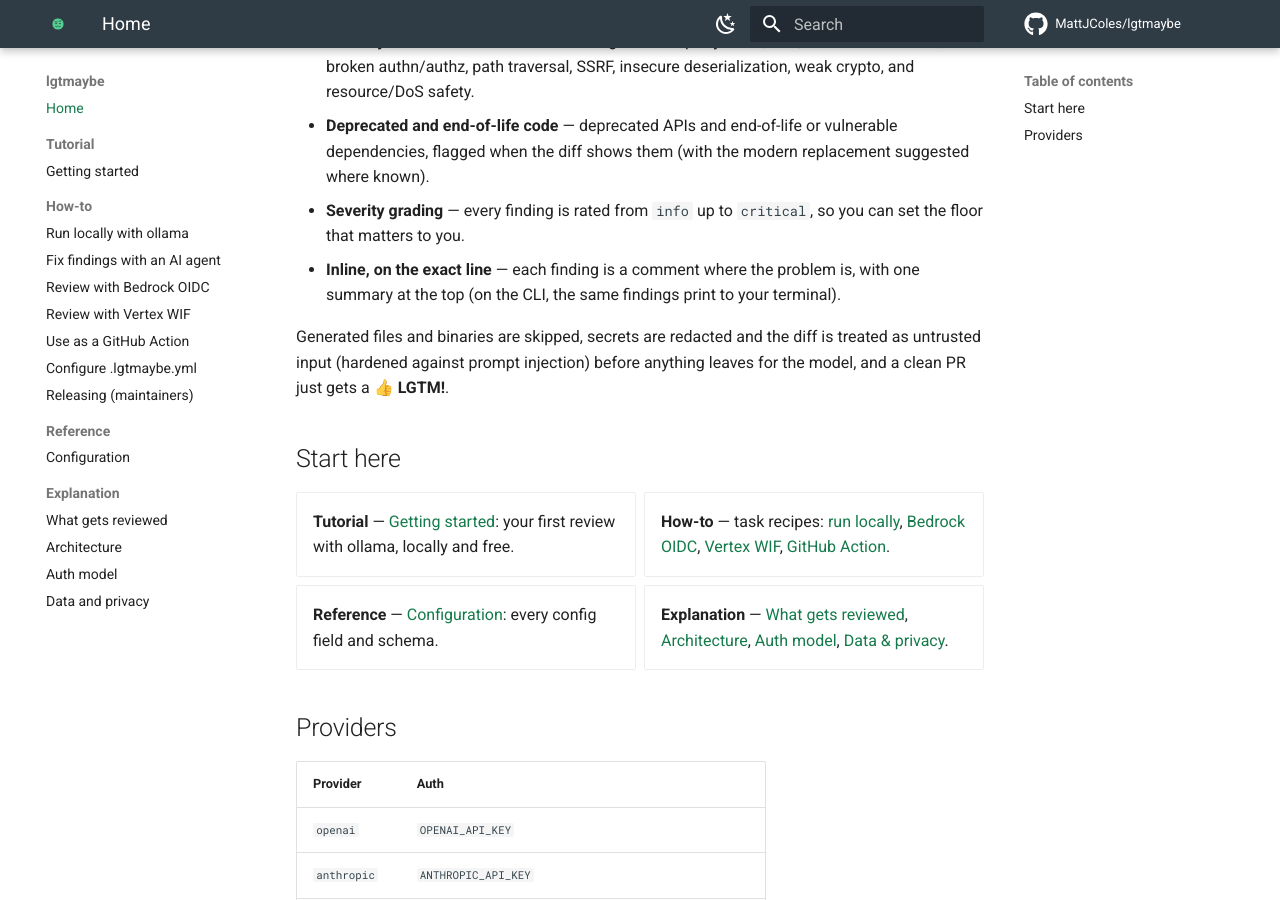
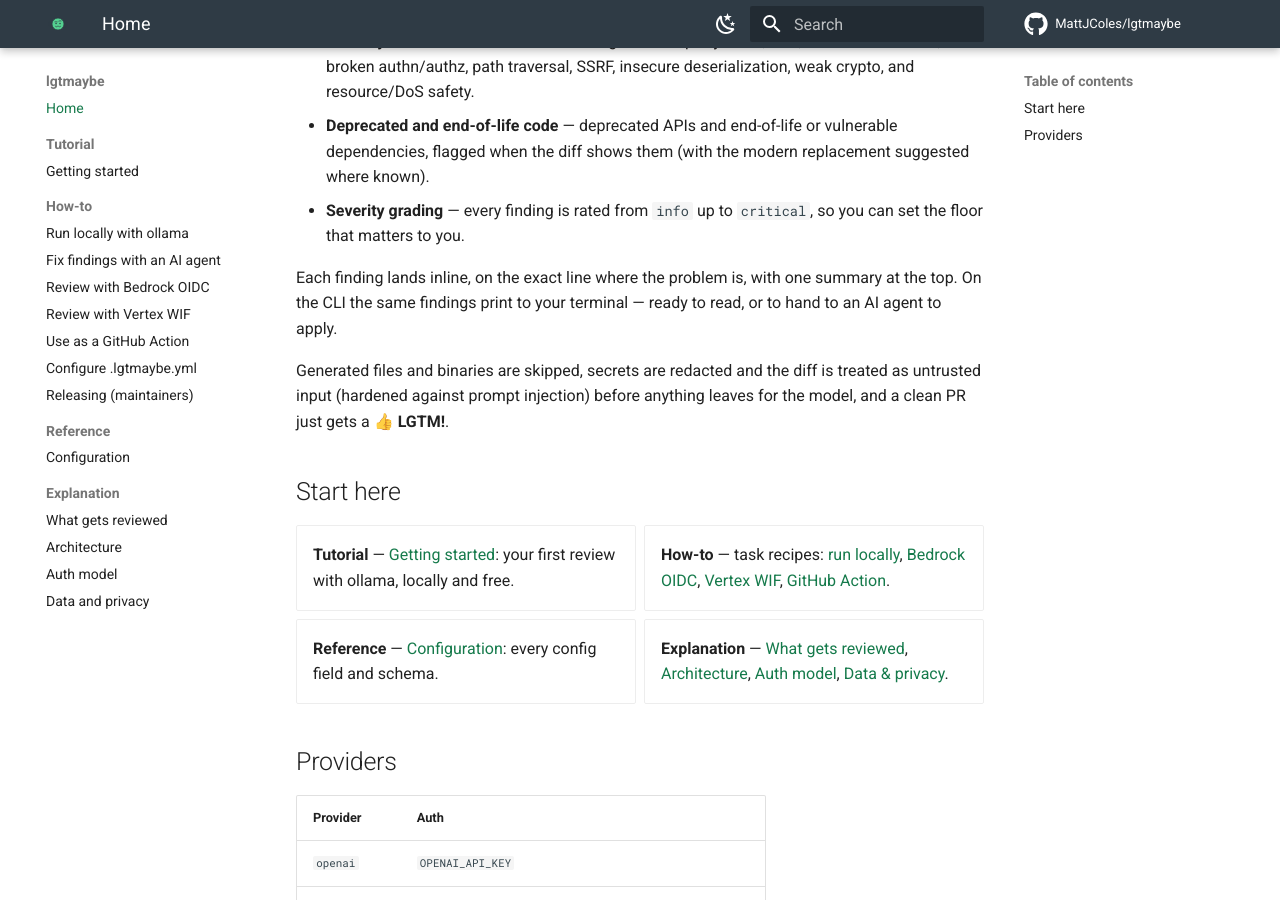
Before and after one commit to actions-marketplace-validations/MattJColes_lgtmaybe, an MkDocs documentation site: the page built from docs/index.md, in a window 1280 px wide and 900 px high, scrolled down 631 px. Built offline with MkDocs 1.6.1 and Material for MkDocs 9.7.7, drawn with Linux system fonts in a browser that asks for light colours; comment, search, counter and statistics services are not loaded.

Commit message:
docs: make the inline/summary feature a paragraph, not a bullet
The 'inline, on the exact line' item describes how findings are presented, not
another category like the bullets above it, so move it out of the list into a
short paragraph. Note accurately that the CLI output can be read or handed to an
AI agent to apply.

Co-Authored-By: Claude Opus 4.8 (1M context) <noreply@anthropic.com>

```diff
--- a/docs/index.md
+++ b/docs/index.md
@@ -24,7 +24,10 @@ Reviews surface the things you'd want a careful reviewer to catch:
 - **Security vulnerabilities** — an OWASP-aligned sweep: injection, XSS, hardcoded secrets, broken authn/authz, path traversal, SSRF, insecure deserialization, weak crypto, and resource/DoS safety.
 - **Deprecated and end-of-life code** — deprecated APIs and end-of-life or vulnerable dependencies, flagged when the diff shows them (with the modern replacement suggested where known).
 - **Severity grading** — every finding is rated from `info` up to `critical`, so you can set the floor that matters to you.
-- **Inline, on the exact line** — each finding is a comment where the problem is, with one summary at the top (on the CLI, the same findings print to your terminal).
+
+Each finding lands inline, on the exact line where the problem is, with one
+summary at the top. On the CLI the same findings print to your terminal — ready
+to read, or to hand to an AI agent to apply.
 
 Generated files and binaries are skipped, secrets are redacted and the diff is
 treated as untrusted input (hardened against prompt injection) before anything
```
